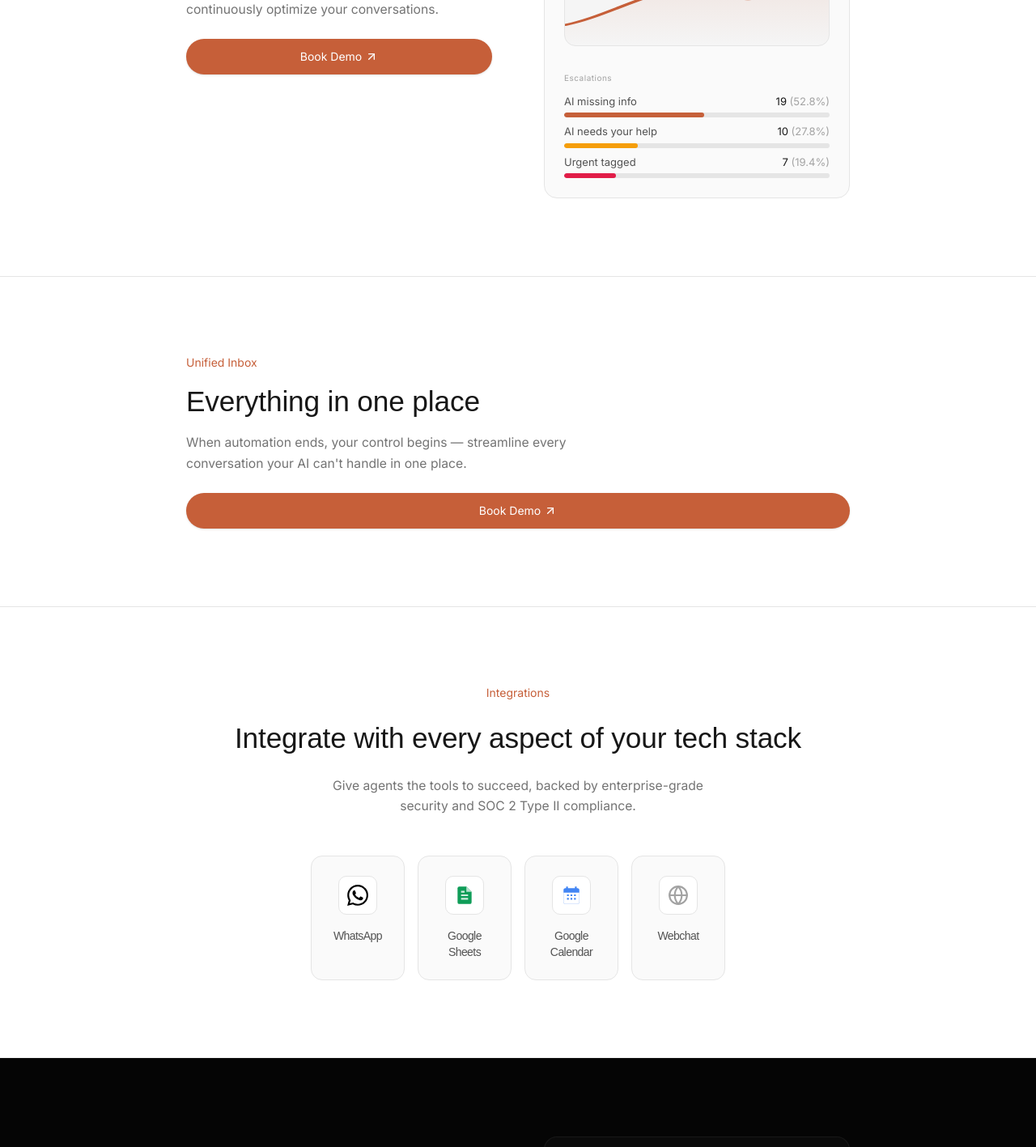
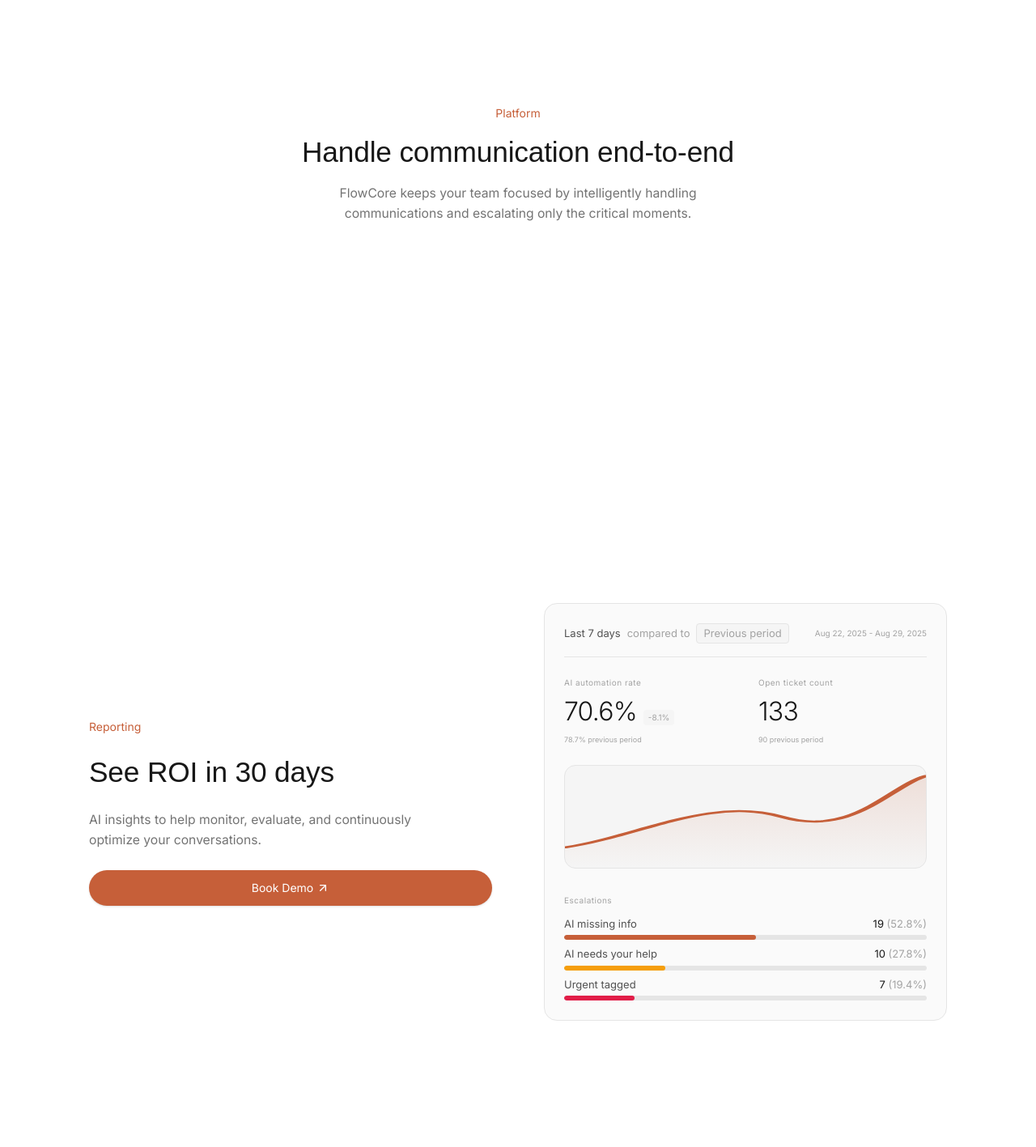
Before and after one commit to sanir321/flowcoreai, a Next.js app: page / in a window 1280 px wide. Shown: the part 2120-3537 px from the top of the page at 81% size. Built offline with nearby package versions, Linux system fonts and the light colour scheme; no server answers.

Commit message:
Parallax sticky scroll stacking for all sections; fix footer spacing and layout

```diff
--- a/src/app/page.tsx
+++ b/src/app/page.tsx
@@ -54,8 +54,8 @@ export default function LandingPage() {
   }
 
   return (
-    <div className="min-h-screen overflow-x-hidden scroll-smooth" style={sf}>
-      <header className="h-16 flex items-center justify-between px-6 lg:px-12 sticky top-0 z-[100]" style={{ background: "rgba(5, 5, 5, 0.9)", backdropFilter: "blur(12px)", borderBottom: "1px solid rgba(255,255,255,0.06)" }}>
+    <div className="min-h-screen scroll-smooth" style={sf}>
+      <header className="h-16 flex items-center justify-between px-6 lg:px-12 fixed top-0 left-0 right-0 z-[100]" style={{ background: "rgba(5, 5, 5, 0.9)", backdropFilter: "blur(12px)", borderBottom: "1px solid rgba(255,255,255,0.06)" }}>
         <div className="flex items-center gap-3">
           <Link href="/" className="h-8 w-8 rounded-lg flex items-center justify-center" style={{ background: "#c65f39" }}>
             <span className="text-white font-bold text-sm tracking-tighter">F</span>
@@ -79,8 +79,8 @@ export default function LandingPage() {
         </div>
       </header>
 
-      <main>
-        <section className="relative pt-32 pb-48 px-6 overflow-hidden flex flex-col items-center" style={{ background: "#050505" }}>
+      <main className="relative">
+        <section className="sticky top-0 z-10 min-h-screen pt-32 pb-48 px-6 overflow-hidden flex flex-col items-center" style={{ background: "#050505" }}>
           <div className="absolute top-[3%] left-1/2 -translate-x-1/2 w-[1000px] h-[650px] rounded-full pointer-events-none z-0" style={{ background: "radial-gradient(ellipse at center, rgba(198, 95, 57, 0.28) 0%, rgba(198, 95, 57, 0.1) 35%, rgba(198, 95, 57, 0.03) 60%, transparent 80%)" }} />
 
           <div className="max-w-[820px] mx-auto text-center relative z-10 space-y-8">
@@ -179,7 +179,7 @@ export default function LandingPage() {
           </div>
         </section>
 
-        <section className="py-16 px-6 flex flex-col items-center" style={{ background: "#ffffff", borderTop: "1px solid #e5e5e5" }}>
+        <section className="sticky top-0 z-20 min-h-screen flex flex-col items-center justify-center px-6" style={{ background: "#ffffff" }}>
           <div className="text-sm font-normal" style={{ color: "#a3a3a3", letterSpacing: "0.05em" }}>
             500+ teams supercharge their service with FlowCore
           </div>
@@ -192,20 +192,20 @@ export default function LandingPage() {
           </div>
         </section>
 
-        <section className="py-24 px-6 lg:px-12" style={{ background: "#ffffff", borderTop: "1px solid #e5e5e5" }}>
-          <div className="max-w-[820px] mx-auto">
+        <section className="sticky top-0 z-30 min-h-screen flex flex-col items-center justify-center px-6 lg:px-12" style={{ background: "#ffffff" }}>
+          <div className="max-w-[820px] mx-auto text-center">
             <p className="text-sm font-normal mb-4" style={{ color: "#c65f39" }}>Platform</p>
             <h2 className="font-normal tracking-tight" style={{ fontSize: "35.2508px", lineHeight: "44.0635px", letterSpacing: "-0.15667px", color: "#171717" }}>
               Handle communication end-to-end
             </h2>
-            <p className="max-w-lg mt-4 leading-relaxed font-normal" style={{ fontSize: "15.667px", color: "#737373" }}>
+            <p className="max-w-lg mx-auto mt-4 leading-relaxed font-normal" style={{ fontSize: "15.667px", color: "#737373" }}>
               FlowCore keeps your team focused by intelligently handling communications and escalating only the critical moments.
             </p>
           </div>
         </section>
 
-        <section className="py-24 px-6 lg:px-12" style={{ background: "#ffffff", borderTop: "1px solid #e5e5e5" }}>
-          <div className="max-w-[820px] mx-auto grid grid-cols-1 lg:grid-cols-2 gap-16 items-center">
+        <section className="sticky top-0 z-40 min-h-screen flex items-center px-6 lg:px-12" style={{ background: "#ffffff" }}>
+          <div className="w-full max-w-[1060px] mx-auto grid grid-cols-1 lg:grid-cols-2 gap-16 items-center">
             <motion.div {...fadeInUp} className="space-y-6">
               <p className="text-sm font-normal" style={{ color: "#c65f39" }}>Reporting</p>
               <h2 className="font-normal tracking-tight" style={{ fontSize: "35.2508px", lineHeight: "44.0635px", letterSpacing: "-0.15667px", color: "#171717" }}>
@@ -283,13 +283,13 @@ export default function LandingPage() {
           </div>
         </section>
 
-        <section className="py-24 px-6 lg:px-12" style={{ background: "#ffffff", borderTop: "1px solid #e5e5e5" }}>
-          <div className="max-w-[820px] mx-auto">
+        <section className="sticky top-0 z-50 min-h-screen flex flex-col items-center justify-center px-6 lg:px-12" style={{ background: "#ffffff" }}>
+          <div className="max-w-[820px] mx-auto text-center">
             <p className="text-sm font-normal mb-4" style={{ color: "#c65f39" }}>Unified Inbox</p>
             <h2 className="font-normal tracking-tight" style={{ fontSize: "35.2508px", lineHeight: "44.0635px", letterSpacing: "-0.15667px", color: "#171717" }}>
               Everything in one place
             </h2>
-            <p className="max-w-lg mt-4 leading-relaxed font-normal" style={{ fontSize: "15.667px", color: "#737373" }}>
+            <p className="max-w-lg mx-auto mt-4 leading-relaxed font-normal" style={{ fontSize: "15.667px", color: "#737373" }}>
               When automation ends, your control begins — streamline every conversation your AI can't handle in one place.
             </p>
             <Button asChild className="h-11 px-5 rounded-[100px] text-sm font-normal flex items-center gap-1 mt-6" style={{ background: "#c65f39", color: "#fff" }}>
@@ -298,7 +298,7 @@ export default function LandingPage() {
           </div>
         </section>
 
-        <section className="py-24 px-6 lg:px-12 text-center" style={{ background: "#ffffff", borderTop: "1px solid #e5e5e5" }}>
+        <section className="sticky top-0 z-60 min-h-screen flex items-center justify-center px-6 lg:px-12 text-center" style={{ background: "#ffffff" }}>
           <div className="max-w-[820px] mx-auto space-y-12">
             <div className="space-y-6">
               <p className="text-sm font-normal" style={{ color: "#c65f39" }}>Integrations</p>
@@ -330,9 +330,9 @@ export default function LandingPage() {
           </div>
         </section>
 
-        <section className="py-24 px-6 lg:px-12 relative overflow-hidden" style={{ background: "#050505", borderTop: "1px solid rgba(255,255,255,0.06)" }}>
+        <section className="sticky top-0 z-70 min-h-screen flex items-center px-6 lg:px-12 relative overflow-hidden" style={{ background: "#050505" }}>
           <div className="absolute top-1/2 right-0 w-[400px] h-[400px] rounded-full translate-x-1/2 pointer-events-none" style={{ background: "radial-gradient(circle, rgba(198, 95, 57, 0.08) 0%, transparent 60%)" }} />
-          <div className="max-w-[820px] mx-auto grid grid-cols-1 lg:grid-cols-2 gap-16 items-center">
+          <div className="max-w-[1060px] mx-auto w-full grid grid-cols-1 lg:grid-cols-2 gap-16 items-center">
             <div className="space-y-6">
               <p className="text-sm font-normal" style={{ color: "#c65f39" }}>Enterprise</p>
               <h2 className="font-normal tracking-tight text-white" style={{ fontSize: "35.2508px", lineHeight: "44.0635px", letterSpacing: "-0.15667px" }}>
@@ -363,14 +363,14 @@ export default function LandingPage() {
         </section>
       </main>
 
-      <footer className="pt-16 pb-10 px-4 lg:px-12" style={{ background: "#ffffff", borderTop: "1px solid #e5e5e5" }}>
-        <div className="max-w-[820px] mx-auto">
-          <div className="grid grid-cols-2 md:grid-cols-4 gap-8 mb-16">
-            <div className="col-span-2 md:col-span-1 space-y-4">
-              <Link href="/" className="text-base font-medium tracking-tight" style={{ color: "#171717", letterSpacing: "-0.01em" }}>
+      <footer className="relative z-80 pt-20 pb-12 px-8 lg:px-16" style={{ background: "#ffffff" }}>
+        <div className="max-w-6xl mx-auto">
+          <div className="grid grid-cols-2 md:grid-cols-4 gap-12 mb-16">
+            <div className="col-span-2 md:col-span-1 space-y-5">
+              <Link href="/" className="text-lg font-medium tracking-tight" style={{ color: "#171717", letterSpacing: "-0.01em" }}>
                 FlowCore
               </Link>
-              <p className="text-sm leading-relaxed font-normal" style={{ color: "#737373" }}>
+              <p className="text-sm leading-relaxed font-normal max-w-[200px]" style={{ color: "#737373" }}>
                 AI automation that transforms business communication.
               </p>
               <p className="text-sm font-normal" style={{ color: "#737373" }}>
@@ -378,36 +378,36 @@ export default function LandingPage() {
               </p>
             </div>
 
-            <div className="space-y-3">
-              <h4 className="text-sm font-normal" style={{ color: "#a3a3a3" }}>Product</h4>
-              <nav className="flex flex-col gap-2">
-                <Link href="/login" className="text-sm font-normal" style={{ color: "#525252" }}>Features</Link>
-                <Link href="/pricing" className="text-sm font-normal" style={{ color: "#525252" }}>Pricing</Link>
-                <Link href="/changelog" className="text-sm font-normal" style={{ color: "#525252" }}>Changelog</Link>
-                <Link href="/faq" className="text-sm font-normal" style={{ color: "#525252" }}>FAQ</Link>
+            <div className="space-y-4">
+              <h4 className="text-xs font-semibold tracking-wider uppercase" style={{ color: "#a3a3a3" }}>Product</h4>
+              <nav className="flex flex-col gap-3">
+                <Link href="/login" className="text-sm font-normal transition-colors" style={{ color: "#525252" }}>Features</Link>
+                <Link href="/pricing" className="text-sm font-normal transition-colors" style={{ color: "#525252" }}>Pricing</Link>
+                <Link href="/changelog" className="text-sm font-normal transition-colors" style={{ color: "#525252" }}>Changelog</Link>
+                <Link href="/faq" className="text-sm font-normal transition-colors" style={{ color: "#525252" }}>FAQ</Link>
               </nav>
             </div>
 
-            <div className="space-y-3">
-              <h4 className="text-sm font-normal" style={{ color: "#a3a3a3" }}>Company</h4>
-              <nav className="flex flex-col gap-2">
-                <Link href="/legal/privacy-policy" className="text-sm font-normal" style={{ color: "#525252" }}>Privacy Policy</Link>
-                <Link href="/legal/terms" className="text-sm font-normal" style={{ color: "#525252" }}>Terms</Link>
-                <Link href="/legal/cookie-policy" className="text-sm font-normal" style={{ color: "#525252" }}>Cookies</Link>
-                <Link href="/legal" className="text-sm font-normal" style={{ color: "#525252" }}>Legal</Link>
+            <div className="space-y-4">
+              <h4 className="text-xs font-semibold tracking-wider uppercase" style={{ color: "#a3a3a3" }}>Company</h4>
+              <nav className="flex flex-col gap-3">
+                <Link href="/legal/privacy-policy" className="text-sm font-normal transition-colors" style={{ color: "#525252" }}>Privacy Policy</Link>
+                <Link href="/legal/terms" className="text-sm font-normal transition-colors" style={{ color: "#525252" }}>Terms</Link>
+                <Link href="/legal/cookie-policy" className="text-sm font-normal transition-colors" style={{ color: "#525252" }}>Cookies</Link>
+                <Link href="/legal" className="text-sm font-normal transition-colors" style={{ color: "#525252" }}>Legal</Link>
               </nav>
             </div>
 
-            <div className="space-y-3">
-              <h4 className="text-sm font-normal" style={{ color: "#a3a3a3" }}>Compliance</h4>
-              <nav className="flex flex-col gap-2">
+            <div className="space-y-4">
+              <h4 className="text-xs font-semibold tracking-wider uppercase" style={{ color: "#a3a3a3" }}>Compliance</h4>
+              <nav className="flex flex-col gap-3">
                 <span className="text-sm font-normal" style={{ color: "#525252" }}>SOC 2 Type II</span>
                 <span className="text-sm font-normal" style={{ color: "#525252" }}>HIPAA Compliant</span>
               </nav>
             </div>
           </div>
 
-          <div className="flex flex-col md:flex-row justify-between items-center pt-6 gap-6" style={{ borderTop: "1px solid #e5e5e5" }}>
+          <div className="flex flex-col md:flex-row justify-between items-center pt-8 gap-6" style={{ borderTop: "1px solid #e5e5e5" }}>
             <span className="text-sm font-normal" style={{ color: "#a3a3a3" }}>&copy; 2026 FlowCore Systems. All rights reserved.</span>
           </div>
         </div>
```
